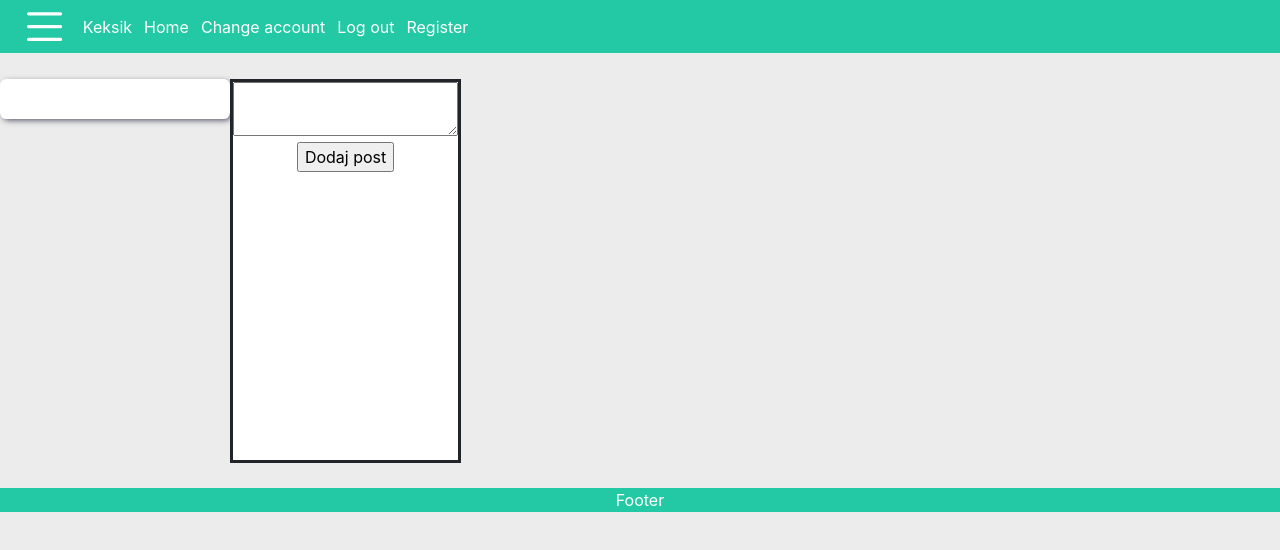
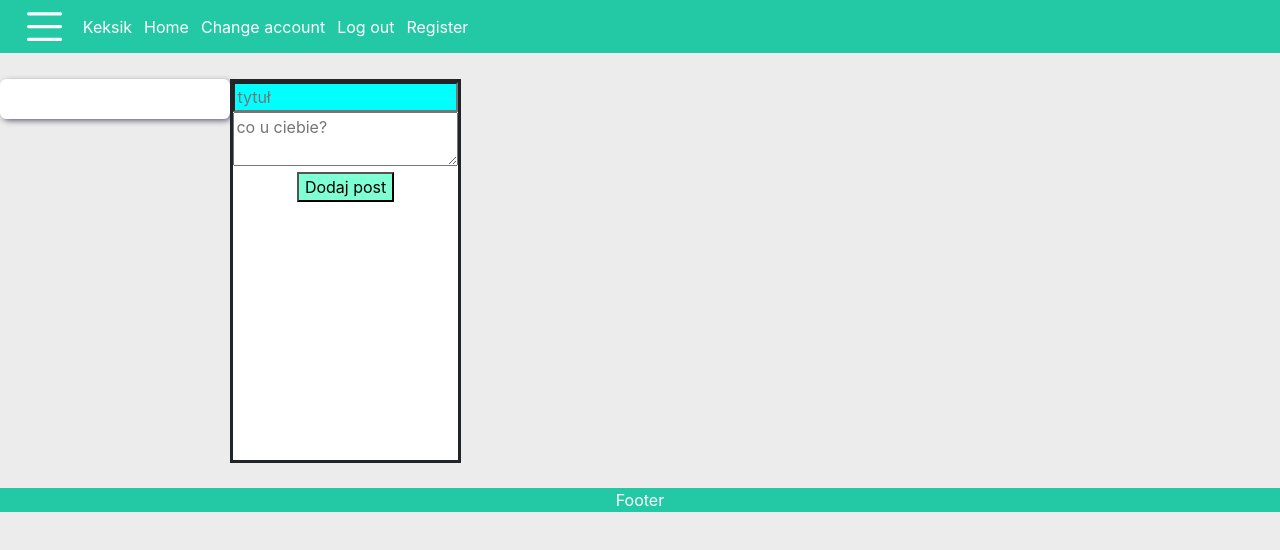
Before and after one commit to TheDominooos/portal-spolecznosciowy, a React (Create React App) app: page / in a window 1280 px wide. Shown: the top 550 px of the page. Built offline with nearby package versions, Linux system fonts and the light colour scheme; no server answers; sample sign-in values are in the browser's storage.

Commit message:
Implemented adding posts to backend

```diff
--- /dev/null
+++ b/src/components/NewPostContainer.jsx
@@ -0,0 +1,47 @@
+import { useState } from "react";
+import axios from "axios";
+
+function NewPostContainer() {
+  const AUTH_TOKEN = localStorage.getItem("token");
+  axios.defaults.headers.common["Authorization"] = "Bearer " + AUTH_TOKEN;
+  const [title, updateTitle] = useState("");
+  const [text, updateText] = useState("");
+  function addPost(e) {
+    const post = {
+      title: title,
+      text: text,
+      image_url: "",
+      category_id: "1a2996e6-98d5-49c4-8619-397f95645325",
+      disabled: false,
+    };
+    e.preventDefault();
+    axios
+      .post(process.env.REACT_APP_DATABASE_IP + "/posts", post)
+      .then((response) => console.log(response));
+  }
+
+  return (
+    <div className="new-post-container">
+      <form onSubmit={addPost}>
+        <input
+          name="title"
+          placeholder="tytuł"
+          type="text"
+          value={title}
+          onChange={(e) => updateTitle(e.target.value)}
+          maxLength={20}
+        ></input>
+        <textarea
+          name="text"
+          placeholder="co u ciebie?"
+          value={text}
+          onChange={(e) => updateText(e.target.value)}
+          maxLength={300}
+        ></textarea>
+        <input type="submit" value="Dodaj post"></input>
+      </form>
+    </div>
+  );
+}
+
+export default NewPostContainer;
--- a/src/components/Sidebar.jsx
+++ b/src/components/Sidebar.jsx
@@ -1,6 +1,7 @@
 import axios from "axios";
 import { useState } from "react";
 import { useEffect } from "react";
+import NewPostContainer from "./NewPostContainer";
 
 function Sidebar() {
   const AUTH_TOKEN = localStorage.getItem("token");
@@ -35,12 +36,7 @@ function Sidebar() {
         </p>
         <p>{description}</p>
       </div>
-      <div className="new-post-container">
-        <form>
-          <textarea></textarea>
-          <input type="submit" value="Dodaj post"></input>
-        </form>
-      </div>
+      <NewPostContainer />
     </div>
   );
 }
--- /dev/null
+++ b/src/style/_NewPostContainer.scss
@@ -0,0 +1,20 @@
+.new-post-container {
+  background-color: white;
+  width: 18vw;
+  height: 30vw;
+  margin-top: 2vw;
+  float: left;
+  margin-bottom: 2vw;
+  border-style: solid;
+}
+.new-post-container textarea {
+  width: 100%;
+  height: 90%;
+}
+.new-post-container input[type="text"] {
+  width: 100%;
+  background-color: aqua;
+}
+.new-post-container input[type="submit"] {
+  background-color: aquamarine;
+}
--- a/src/style/_Sidebar.scss
+++ b/src/style/_Sidebar.scss
@@ -13,16 +13,3 @@
   width: 5vw;
   border-radius: 100%;
 }
-.new-post-container {
-  background-color: white;
-  width: 18vw;
-  height: 30vw;
-  margin-top: 2vw;
-  float: left;
-  margin-bottom: 2vw;
-  border-style: solid;
-}
-.new-post-container textarea {
-  width: 100%;
-  height: 90%;
-}
--- a/src/style/index.scss
+++ b/src/style/index.scss
@@ -16,5 +16,6 @@ body {
 @import url(_App.scss);
 @import url(_Content.scss);
 @import url(_Sidebar.scss);
+@import url(_NewPostContainer.scss);
 @import url(_Post.scss);
 @import url(_Footer.scss);
```
